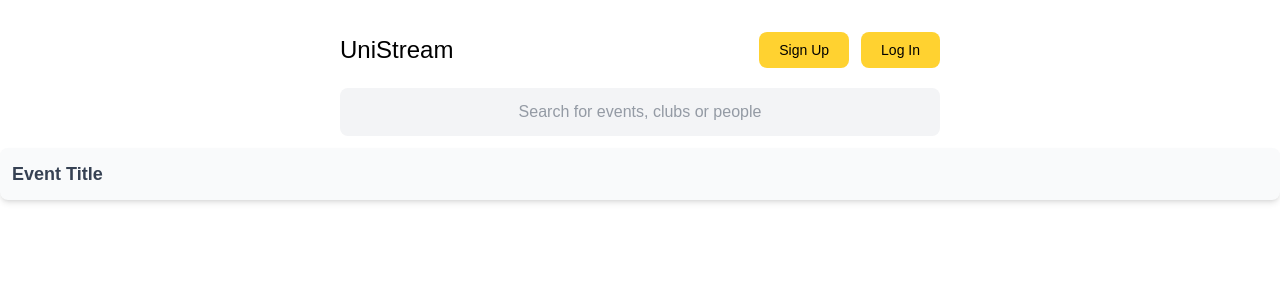
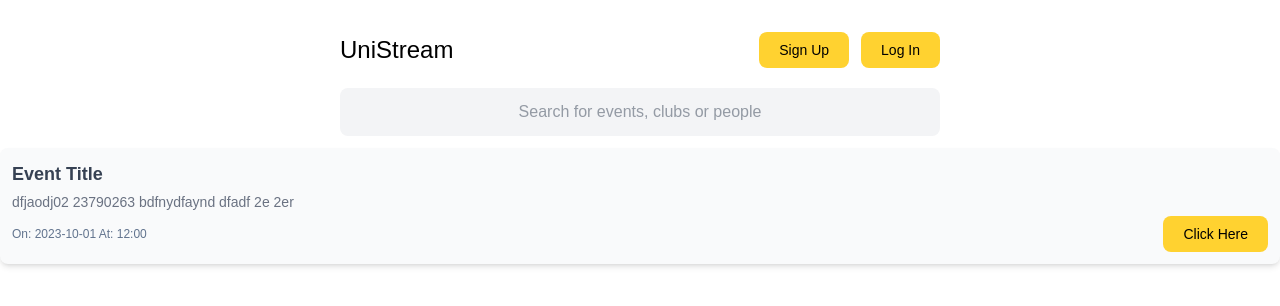
Before and after one commit to khalidkarimkqr/UniStream, a React (Vite) app in the folder client/: page / in a window 1280 px wide. Shown: the top 306 px of the page. Built offline with nearby package versions, Linux system fonts and the light colour scheme; a web font is replaced by a local one.

Commit message:
show event description, date, and time with a button for actions

```diff
--- a/client/src/components/Event.jsx
+++ b/client/src/components/Event.jsx
@@ -1,5 +1,6 @@
 import React from "react";
 import { Link } from "react-router-dom";
+import Button from "../components/ui/Button";
 
 const Event = ({
   _id,
@@ -20,6 +21,19 @@ const Event = ({
       >
         {title}
       </Link>
+      <p class="text-sm sm:text-md text-gray-500">
+        {description.length > 100
+          ? description.slice(0, 100) + "..."
+          : description}
+      </p>
+      <div className="flex justify-between items-center">
+        <div className="flex flex-col gap-1">
+          <h3 className="text-xs sm:text:sm text-slate-500 flex gap-2">
+            On: {date} At: {time}
+          </h3>
+        </div>
+        <Button />
+      </div>
     </div>
   );
 };
```
